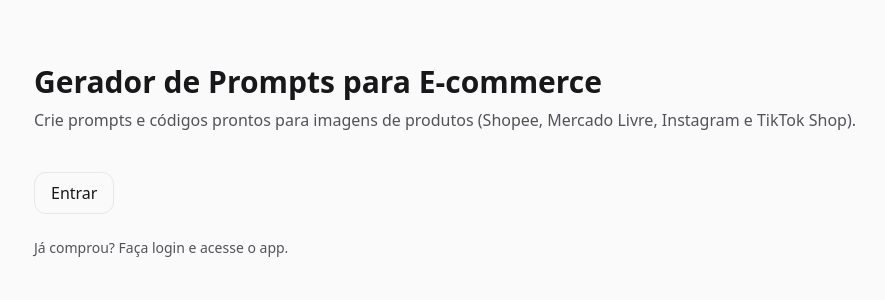
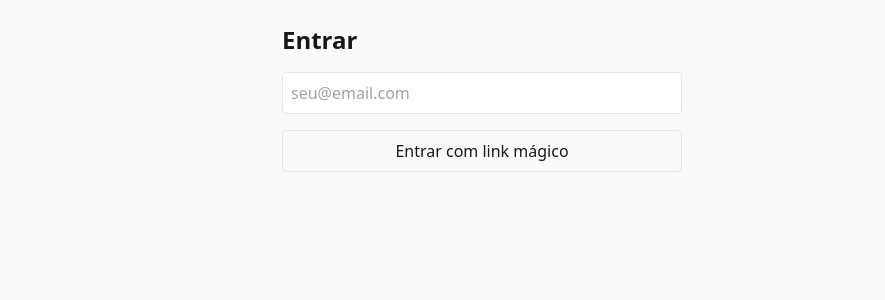
Before and after one commit to thiagofrauche/prompt-generator-saas, a Next.js app: page / in a window 1280 px wide. Shown: the top 300 px of the page, without its empty margins (158-1043 px from the left). Built offline with nearby package versions, Linux system fonts and the light colour scheme; no server answers.

Commit message:
Update page.tsx

```diff
--- a/app/page.tsx
+++ b/app/page.tsx
@@ -1,22 +1,45 @@
-export const dynamic = 'force-dynamic';
-export const revalidate = 0;
+'use client';
 
-import Link from 'next/link';
+import { useState } from 'react';
+import { createBrowserClient } from '@supabase/ssr';
 
-export default function HomePage() {
+export default function LoginPage() {
+  const [email, setEmail] = useState('');
+  const [loading, setLoading] = useState(false);
+
+  const supabase = createBrowserClient(
+    process.env.NEXT_PUBLIC_SUPABASE_URL!,
+    process.env.NEXT_PUBLIC_SUPABASE_ANON_KEY!
+  );
+
+  async function handleLogin(e: React.FormEvent) {
+    e.preventDefault();
+    setLoading(true);
+    const { error } = await supabase.auth.signInWithOtp({ email });
+    setLoading(false);
+    alert(error ? error.message : 'Enviamos um link de login para seu e-mail.');
+  }
+
   return (
-    <main className="min-h-screen p-6">
-      <div className="max-w-4xl mx-auto">
-        <header className="py-10">
-          <h1 className="text-3xl font-bold">Gerador de Prompts para E‑commerce</h1>
-          <p className="text-zinc-600 mt-2">Crie prompts e códigos prontos para imagens de produtos (Shopee, Mercado Livre, Instagram e TikTok Shop).</p>
-        </header>
-
-        <div className="space-y-6">
-          <Link href="/login" className="inline-flex items-center gap-2 border rounded-xl px-4 py-2 hover:bg-zinc-50">Entrar</Link>
-          <p className="text-sm text-zinc-600">Já comprou? Faça login e acesse o app.</p>
-        </div>
-      </div>
+    <main className="min-h-screen p-6 max-w-md mx-auto">
+      <h1 className="text-2xl font-bold mb-4">Entrar</h1>
+      <form onSubmit={handleLogin} className="space-y-4">
+        <input
+          type="email"
+          value={email}
+          onChange={(e) => setEmail(e.target.value)}
+          required
+          placeholder="seu@email.com"
+          className="w-full border rounded p-2"
+        />
+        <button
+          type="submit"
+          disabled={loading}
+          className="w-full rounded p-2 border"
+        >
+          {loading ? 'Enviando…' : 'Entrar com link mágico'}
+        </button>
+      </form>
     </main>
   );
 }
```
